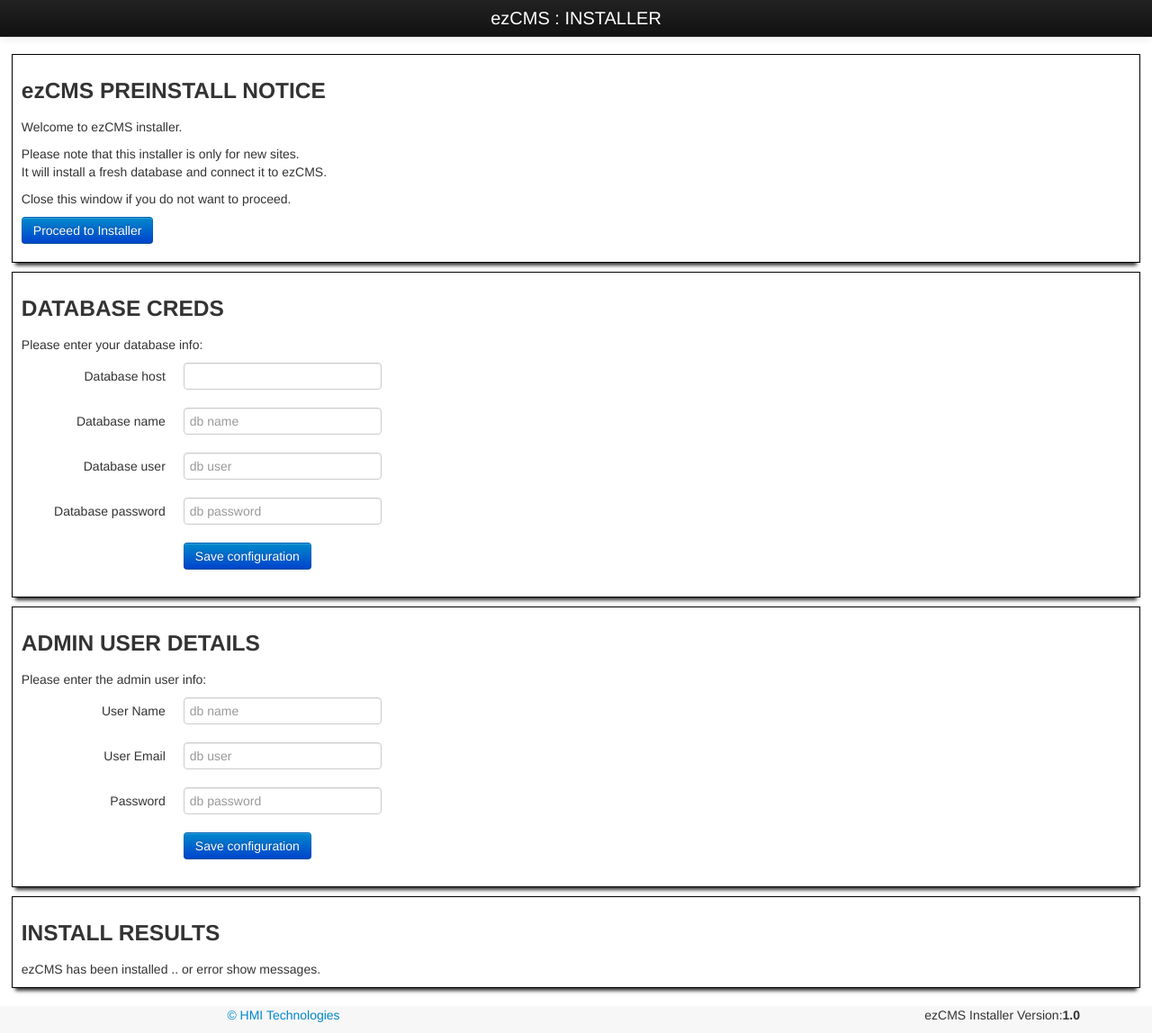
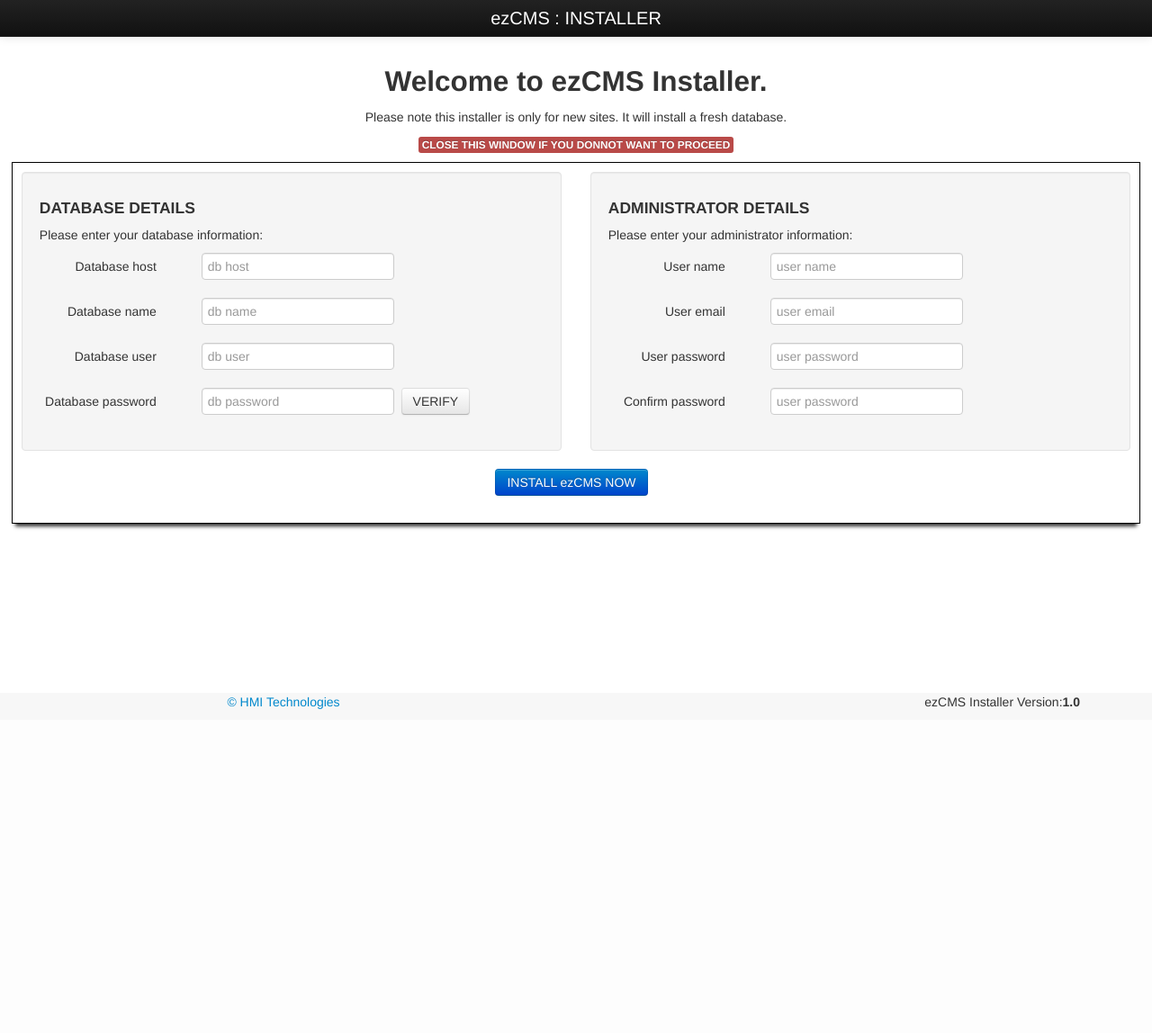
Before and after one commit to HMITECH/ezCMS, a PHP site: page /install.php in a window 1280 px wide. Shown: the whole page at 90% size. After the commit the page ends 788 px from the top, so only its background shows below. Run offline with PHP 8.4, Linux system fonts and the light colour scheme.

Commit message:
Adding html stucture to installer

```diff
--- a/install.php
+++ b/install.php
@@ -14,8 +14,15 @@
 // Create the tables
 function createTables($host, $user, $pass, $base) {
 
+	try {
+		$db = new PDO("mysql:host=$host;dbname=$base", $user, $pass);
+	} catch(PDOException $e) {
+		return 'dbfailed';
+	}
 
-
+	if ($db->exec(file_get_contents('login/_sql/ezcms.5.sql')))
+		return 'done';
+	return 'sqlFailed';
 
 }
 
@@ -31,6 +38,11 @@ function createTables($host, $user, $pass, $base) {
 	<link href="login/css/bootstrap.min.css" rel="stylesheet">
 	<link href="login/css/bootstrap-responsive.min.css" rel="stylesheet">
 	<link href="login/css/custom.css" rel="stylesheet">
+	<style>
+	.form-horizontal .control-label { width: 130px; }
+	input[type="text"], input[type="password"] {
+		width: 100%; max-width:200px;}
+	</style>
 
 </head><body>
 
@@ -40,104 +52,70 @@ function createTables($host, $user, $pass, $base) {
 	  <div class="navbar-inner"><a class="brand" href="#" style="width:100%; cursor:default;">ezCMS : INSTALLER</a></div>
 	</div>
 
-	<div class="container row-fluid">
+	<div class="container row">
+		<div class="text-center">
+			<h2>Welcome to ezCMS Installer.</h2>
+			<p>Please note this installer is only for new sites. It will install a fresh database.</p>
+			<p class="label label-important">CLOSE THIS WINDOW IF YOU DONNOT WANT TO PROCEED</p>
+		</div>
 
-		<div id="infoBox" class="white-boxed">
-			<h3>ezCMS PREINSTALL NOTICE</h3>
-			<p>Welcome to ezCMS installer.</p>
-			<p>Please note that this installer is only for new sites.<br>
-				It will install a fresh database and connect it to ezCMS.</p>
-			<p>Close this window if you do not want to proceed.</p>
+		<div class="white-boxed"><form class="form-horizontal" method="post">
+			<div class="row-fluid">
+				<div class="span6 well">
+					<h4>DATABASE DETAILS</h4>
+					<p>Please enter your database information:</p>
 					<div class="control-group">
+						<label class="control-label">Database host</label>
+						<div class="controls"><input type="text" name="db_host" placeholder="db host" /></div>
+					</div>
+					<div class="control-group">
+						<label class="control-label">Database name</label>
+						<div class="controls"><input type="text" name="db_name" placeholder="db name" /></div>
+					</div>
+					<div class="control-group">
+						<label class="control-label">Database user</label>
+						<div class="controls"><input type="text" name="db_user" placeholder="db user" /></div>
+					</div>
+					<div class="control-group">
+						<label class="control-label">Database password</label>
 						<div class="controls">
-				  <button type="submit" class="btn btn-primary">Proceed to Installer</button>
+							<input type="password" name="db_pass" placeholder="db password" />
+							&nbsp;<a href="#" class="btn">VERIFY</a>
 						</div>
+					</div>
+				</div>
+				<div class="span6 well">
+					<h4>ADMINISTRATOR DETAILS</h4>
+					<p>Please enter your administrator information:</p>
+					<div class="control-group">
+						<label class="control-label">User name</label>
+						<div class="controls"><input type="text" name="user_name" placeholder="user name" /></div>
+					</div>
+					<div class="control-group">
+						<label class="control-label">User email</label>
+						<div class="controls"><input type="text" name="user_name" placeholder="user email" /></div>
+					</div>
+					<div class="control-group">
+						<label class="control-label">User password</label>
+						<div class="controls"><input type="password" name="user_pass" placeholder="user password" /></div>
+					</div>
+					<div class="control-group">
+						<label class="control-label">Confirm password</label>
+						<div class="controls"><input type="password" name="user_pass1" placeholder="user password" /></div>
 					</div>
 
 				</div>
+			</div>
+			<p class="text-center"><button type="submit" class="btn btn-primary">INSTALL ezCMS NOW</button></p>
+		</form></div>
 
-		<div id="dbCredsBox" class="white-boxed">
-			<h3>DATABASE CREDS</h3>
-			<form id="db_config" class="form-horizontal" method="post">
-			  <p>Please enter your database info:</p>
-			  <div class="control-group">
-				<label class="control-label" for="host">Database host</label>
-				<div class="controls">
-				  <input type="text" name="db_host" />
-				</div>
-			  </div>
-			  <div class="control-group">
-				<label class="control-label" for="name">Database name</label>
-				<div class="controls">
-				  <input type="text" name="db_name" placeholder="db name" />
-				</div>
-			  </div>
-			  <div class="control-group">
-				<label class="control-label" for="user">Database user</label>
-				<div class="controls">
-				  <input type="text" name="db_user" placeholder="db user" />
-				</div>
-			  </div>
-			  <div class="control-group">
-				<label class="control-label" for="pass">Database password</label>
-				<div class="controls">
-				  <input type="password" name="db_pass" placeholder="db password" />
-				</div>
-			  </div>
-			  <div class="control-group">
-				<div class="controls">
-				  <button type="submit" class="btn btn-primary">Save configuration</button>
-				</div>
-			  </div>
-			</form>
-		</div>
-
-		<div id="adminUsrBox" class="white-boxed">
-			<h3>ADMIN USER DETAILS</h3>
-			<form id="usr_config" class="form-horizontal" method="post">
-			  <p>Please enter the admin user info:</p>
-			  <div class="control-group">
-				<label class="control-label" for="name">User Name</label>
-				<div class="controls">
-				  <input type="text" name="db_name" placeholder="db name" />
-				</div>
-			  </div>
-			  <div class="control-group">
-				<label class="control-label" for="user">User Email</label>
-				<div class="controls">
-				  <input type="text" name="db_user" placeholder="db user" />
-				</div>
-			  </div>
-			  <div class="control-group">
-				<label class="control-label" for="pass">Password</label>
-				<div class="controls">
-				  <input type="password" name="db_pass" placeholder="db password" />
-				</div>
-			  </div>
-			  <div class="control-group">
-				<div class="controls">
-				  <button type="submit" class="btn btn-primary">Save configuration</button>
-				</div>
-			  </div>
-			</form>
-		</div>
-
-		<div id="doneBox" class="white-boxed">
-			<h3>INSTALL RESULTS</h3>
-			ezCMS has been installed .. or error show messages.
-		</div>
+	</div><br><br>
 
 </div>
 
-	<br><br>
-
-</div>
-
-<div id="footer">
-  <div class="row">
+<div id="footer"><div class="row">
   <div class="span6"><a target="_blank" href="http://www.hmi-tech.net/">&copy; HMI Technologies</a> </div>
   <div class="span6 text-right"> ezCMS Installer Version:<strong>1.0</strong> </div>
-  </div>
-</div>
+</div></div>
 
 </body></html>
```
Lines whose indentation alone changed are shown as unchanged.
